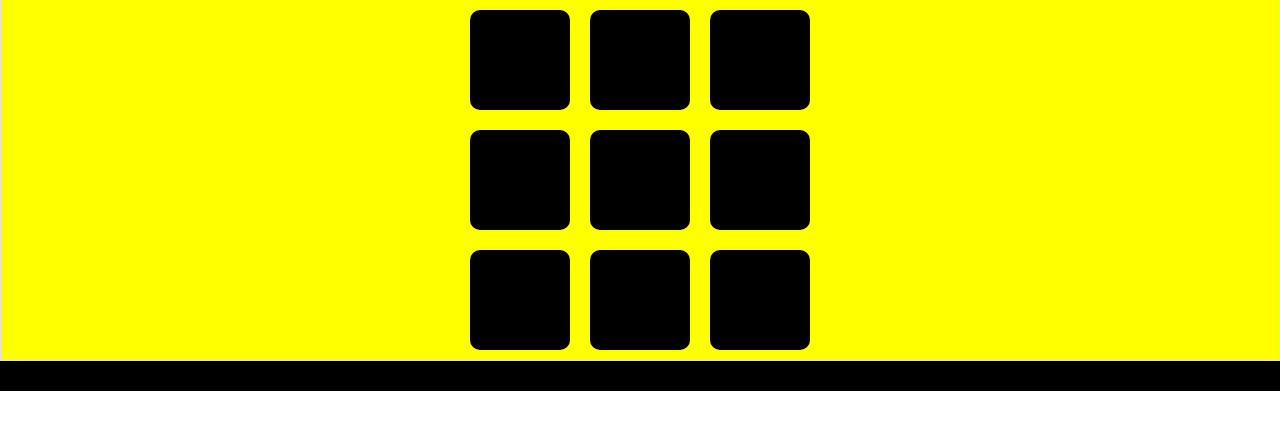
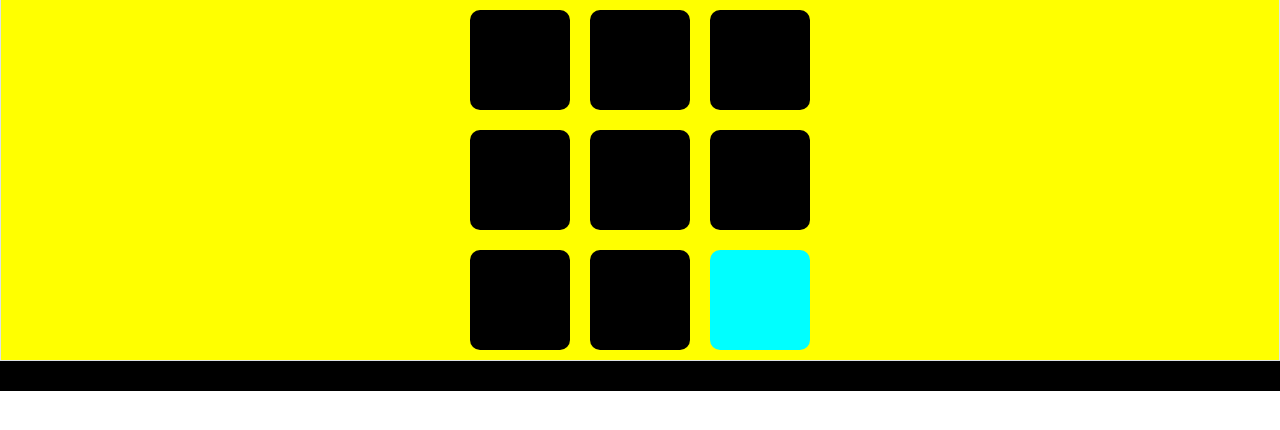
Before and after one commit to kdj-star/TIL, a Django app: page / in a window 1280 px wide. Shown: the part 113-543 px from the top of the page. Run offline with Django 5.2, Linux system fonts and the light colour scheme.

Commit message:
git update 테스트

```diff
--- a/portfolio/pjt/templates/apps/index.html
+++ b/portfolio/pjt/templates/apps/index.html
@@ -10,14 +10,14 @@
     </div>
     <div class="inner">
         <div class="block" onclick="goto_url()"></div>
-        <div class="block"></div>
+        <a href="{% url 'apps:email_authentication' %}"><div class="block"></div></a>
         <div class="block"></div>
     </div>
 
     <div class="inner">
         <div class="block"></div>
         <div class="block"></div>
-        <div class="block"></div>
+        <div class="block" style="background-color: aqua;"></div>
     </div>
 
 
```
